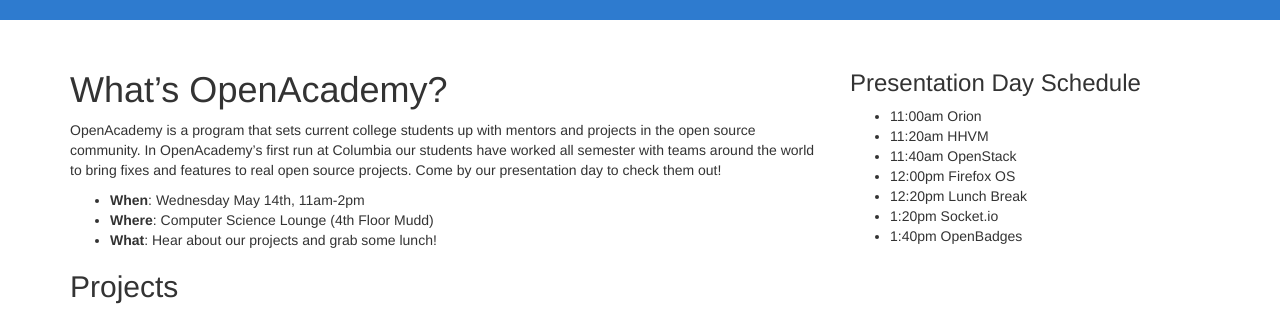
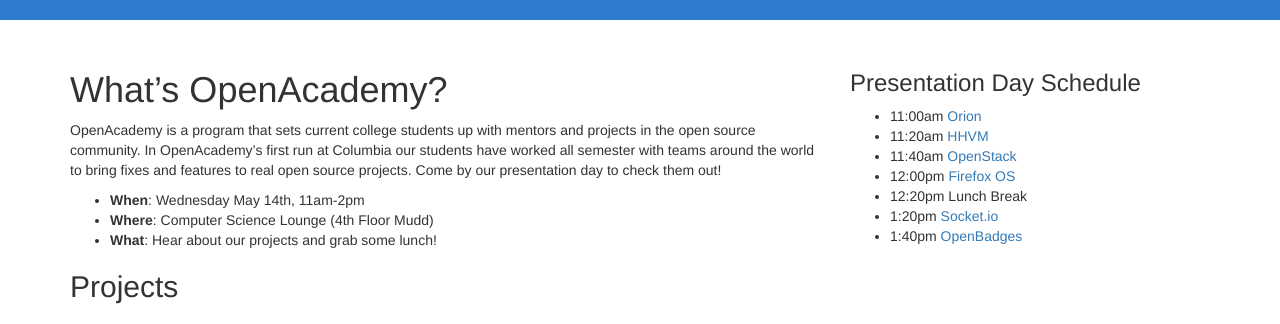
Before and after one commit to Columbia-OpenAcademy/Columbia-OpenAcademy.github.io, a Jekyll site: the page built from index.md, in a window 1280 px wide. Shown: the part 330-654 px from the top of the page. Built offline with Jekyll 4.4.1, drawn with Linux system fonts in a browser that asks for light colours; nearby versions of some CDN libraries; Markdown is read by kramdown in place of the engine named in the settings; part of the change alters nothing that is shown.

```diff
--- a/_includes/sidebar.md
+++ b/_includes/sidebar.md
@@ -1,9 +1,9 @@
 ### Presentation Day Schedule
 
- - 11:00am Orion
- - 11:20am HHVM
- - 11:40am OpenStack
- - 12:00pm Firefox OS
+ - 11:00am [Orion](http://columbia-openacademy.github.io/orion.html)
+ - 11:20am [HHVM](http://columbia-openacademy.github.io/hhvm.html)
+ - 11:40am [OpenStack](http://columbia-openacademy.github.io/openstack.html)
+ - 12:00pm [Firefox OS](http://columbia-openacademy.github.io/firefoxOS.html)
  - 12:20pm Lunch Break
- - 1:20pm Socket.io
- - 1:40pm OpenBadges
+ - 1:20pm [Socket.io](http://columbia-openacademy.github.io/socketio.html)
+ - 1:40pm [OpenBadges](http://columbia-openacademy.github.io/openbadges.html)
```
